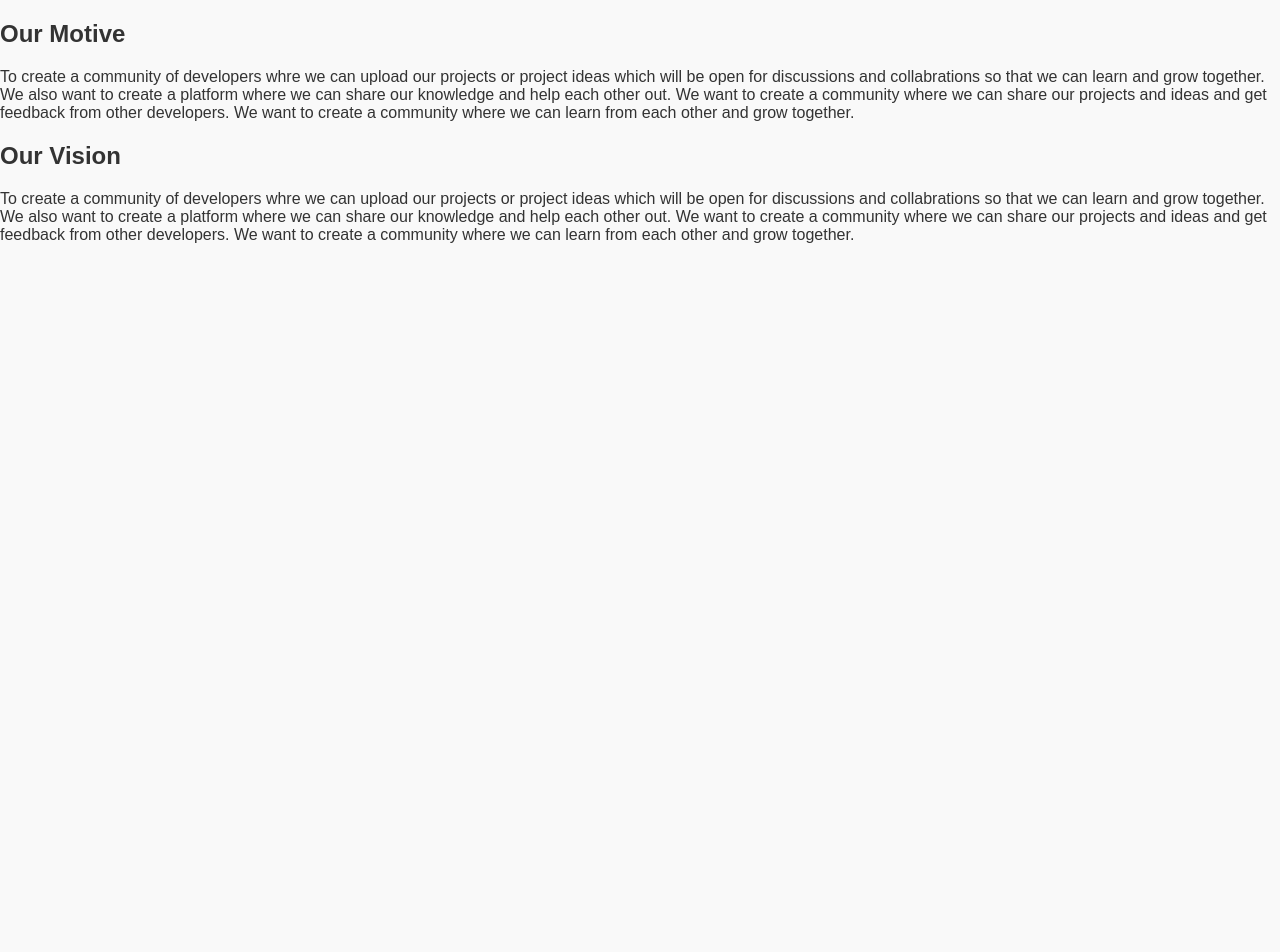
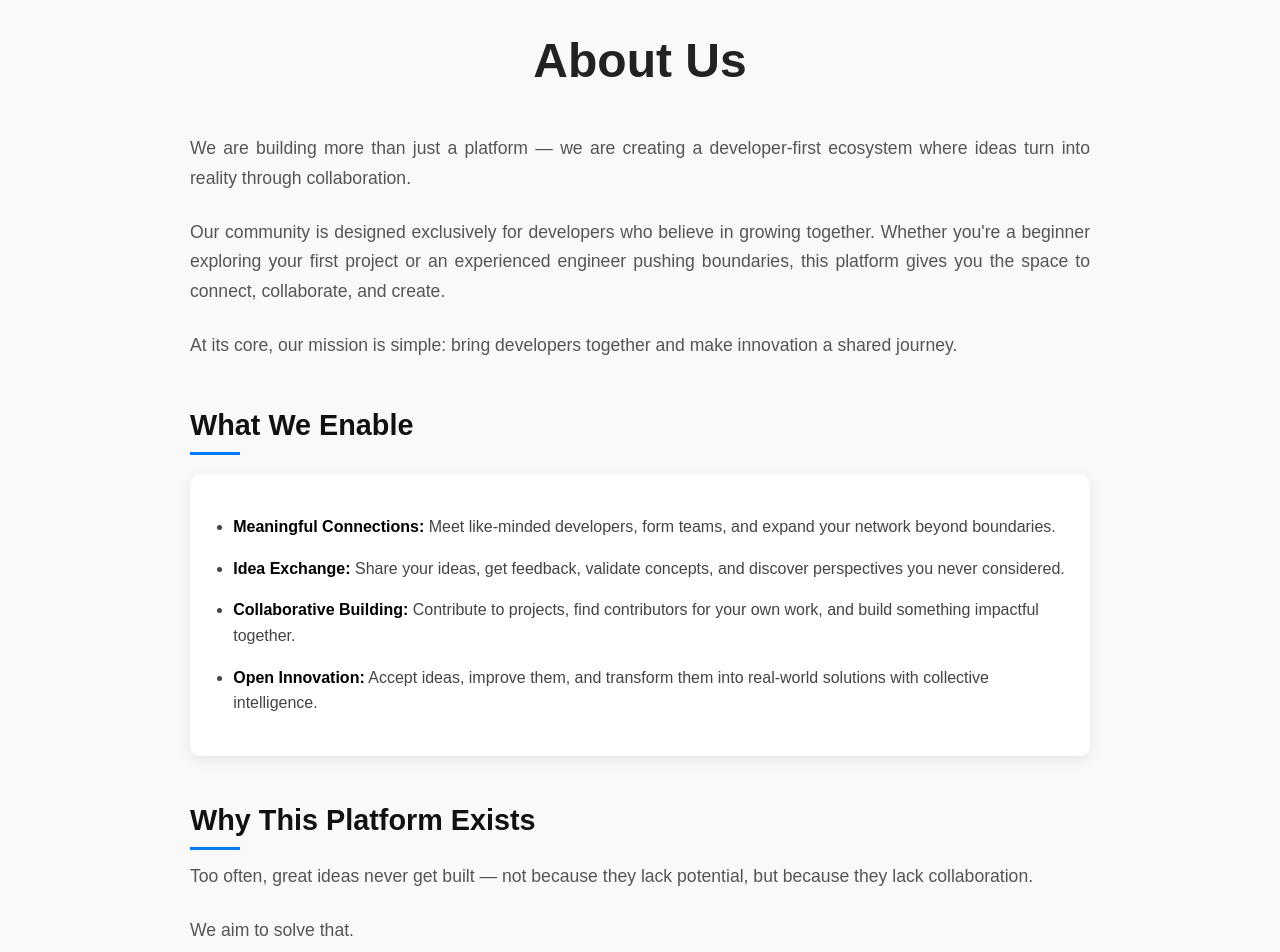
Before and after one commit to kritagya025/React_Project, a React (Vite) app in the folder my-react-app/: page /about in a window 1280 px wide. Shown: the part 120-1072 px from the top of the page. Before the commit the page ends 800 px from the top, so only its background shows below. Built offline with nearby package versions, Linux system fonts and the light colour scheme.

Commit message:
feat: Enhance About page with detailed content and styling

```diff
--- a/my-react-app/src/App.css
+++ b/my-react-app/src/App.css
@@ -1,3 +1,4 @@
+/*ye home ka h */
 body {
   margin: 0;
   font-family: Arial, sans-serif;
@@ -72,3 +73,91 @@ body {
   padding: 1rem;
   font-size: 0.9rem;
 }
+
+/* ye wala about us ka h*/
+/* About Page Styling */
+
+.about {
+  font-size: 3rem;
+  font-weight: bold;
+  text-align: center;
+  margin-bottom: 2rem;
+  color: #222;
+}
+
+/* Wrapper */
+.about-container {
+  max-width: 900px;
+  margin: auto;
+  padding: 3rem 1.5rem;
+  line-height: 1.7;
+}
+
+/* Paragraphs */
+.about-container p {
+  font-size: 1.1rem;
+  color: #555;
+  margin-bottom: 1.5rem;
+  text-align: justify;
+}
+
+/* Section Titles */
+.about-container h2 {
+  font-size: 1.8rem;
+  margin-top: 2.5rem;
+  margin-bottom: 1rem;
+  color: #111;
+  position: relative;
+}
+
+/* Underline Accent */
+.about-container h2::after {
+  content: "";
+  width: 50px;
+  height: 3px;
+  background-color: #007bff;
+  position: absolute;
+  left: 0;
+  bottom: -5px;
+}
+
+/* Highlight Box */
+.about-highlight {
+  background: #ffffff;
+  padding: 1.5rem;
+  border-radius: 10px;
+  margin: 1.5rem 0;
+  box-shadow: 0 4px 15px rgba(0, 0, 0, 0.08);
+  transition: transform 0.2s ease;
+}
+
+.about-highlight:hover {
+  transform: translateY(-5px);
+}
+
+/* List Styling */
+.about-list {
+  padding-left: 1.2rem;
+}
+
+.about-list li {
+  margin-bottom: 1rem;
+  color: #444;
+  line-height: 1.6;
+}
+
+/* Bold Titles in list */
+.about-list strong {
+  color: #000;
+}
+
+/* Responsive */
+@media (max-width: 768px) {
+  .about {
+    font-size: 2.2rem;
+  }
+
+  .about-container {
+    padding: 2rem 1rem;
+  }
+}
--- a/my-react-app/src/components/about.jsx
+++ b/my-react-app/src/components/about.jsx
@@ -2,15 +2,76 @@ import React from 'react'
 
 function About() {
   return (
-    <div>
-      <h1 className="about">Lets Get to know about us</h1>
-      <h2>Our Motive</h2>
-      <p>To create a community of developers whre we can upload our projects or project ideas which will be open
-        for discussions and collabrations so that we can learn and grow together. We also want to create a platform where we can share our knowledge and help each other out. We want to create a community where we can share our projects and ideas and get feedback from other developers. We want to create a community where we can learn from each other and grow together.   </p>
+    <div className="about-container">
+
+      <h1 className="about">About Us</h1>
+
+      <p>
+        We are building more than just a platform — we are creating a developer-first ecosystem
+        where ideas turn into reality through collaboration.
+      </p>
+
+      <p>
+        Our community is designed exclusively for developers who believe in growing together.
+        Whether you're a beginner exploring your first project or an experienced engineer
+        pushing boundaries, this platform gives you the space to connect, collaborate, and create.
+      </p>
+
+      <p>
+        At its core, our mission is simple: bring developers together and make innovation
+        a shared journey.
+      </p>
+
+      <h2>What We Enable</h2>
+
+      <div className="about-highlight">
+        <ul className="about-list">
+          <li>
+            <strong>Meaningful Connections:</strong> Meet like-minded developers, form teams,
+            and expand your network beyond boundaries.
+          </li>
+          <li>
+            <strong>Idea Exchange:</strong> Share your ideas, get feedback, validate concepts,
+            and discover perspectives you never considered.
+          </li>
+          <li>
+            <strong>Collaborative Building:</strong> Contribute to projects, find contributors
+            for your own work, and build something impactful together.
+          </li>
+          <li>
+            <strong>Open Innovation:</strong> Accept ideas, improve them, and transform them
+            into real-world solutions with collective intelligence.
+          </li>
+        </ul>
+      </div>
+
+      <h2>Why This Platform Exists</h2>
+
+      <p>
+        Too often, great ideas never get built — not because they lack potential,
+        but because they lack collaboration.
+      </p>
+
+      <p>
+        We aim to solve that.
+      </p>
+
+      <p>
+        This platform removes the friction between having an idea and executing it,
+        by connecting you with people who can complement your skills, challenge your
+        thinking, and help bring your vision to life.
+      </p>
+
       <h2>Our Vision</h2>
-      <p>To create a community of developers whre we can upload our projects or project ideas which will be open
-        for discussions and collabrations so that we can learn and grow together. We also want to create a platform where we can share our knowledge and help each other out. We want to create a community where we can share our projects and ideas and get feedback from other developers. We want to create a community where we can learn from each other and grow together.
-      </p>
+
+      <div className="about-highlight">
+        <ul className="about-list">
+          <li>Ideas don’t stay in notebooks</li>
+          <li>Developers don’t work in isolation</li>
+          <li>Innovation is not individual, but collective</li>
+        </ul>
+      </div>
+
     </div>
   )
 }
```
